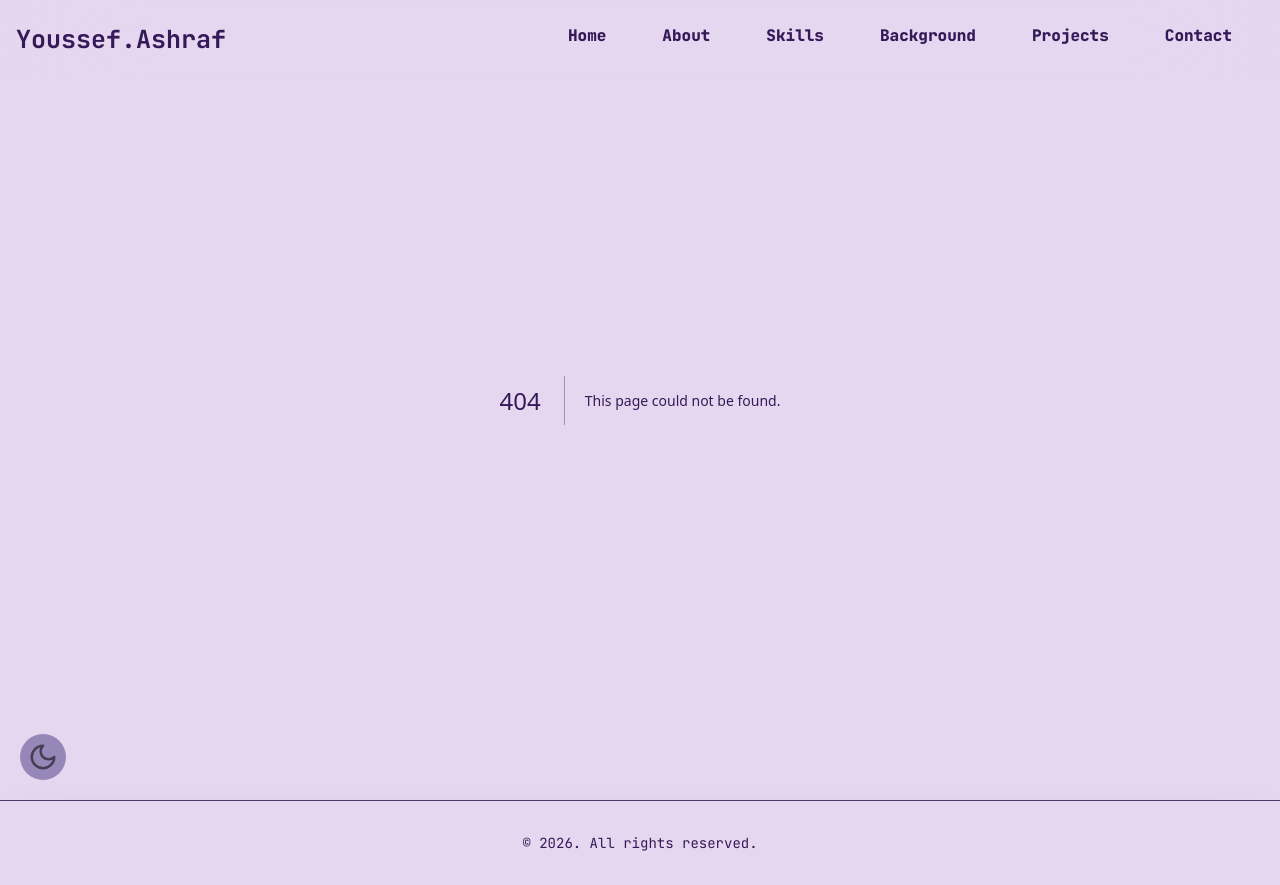
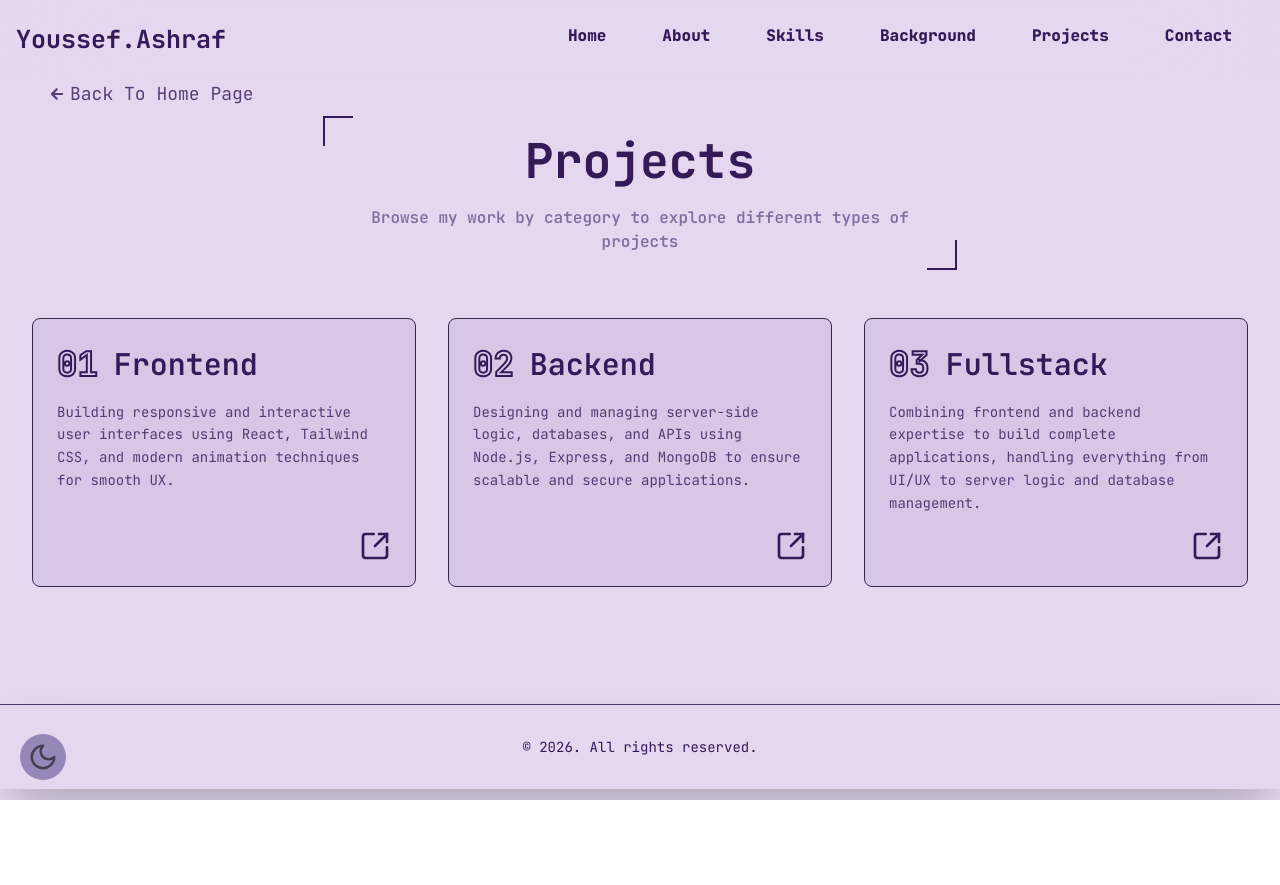
Before and after one commit to youssefsalehs/portfolio, a Next.js app: page /projects in a window 1280 px wide. Before the commit this address had no page. After the commit the page ends 800 px from the top, so only its background shows below. Built offline with nearby package versions, Linux system fonts and the light colour scheme; what @mui/material-nextjs would draw is missing.

Commit message:
implement: Projects Store Page

```diff
--- a/src/app/globals.css
+++ b/src/app/globals.css
@@ -4,7 +4,6 @@
 :root {
   --font-jetbrainsMono: "JetBrains Mono", monospace;
 }
-
 body {
   font-family: var(--font-jetbrainsMono);
 }
--- /dev/null
+++ b/src/app/projects/page.js
@@ -0,0 +1,25 @@
+import BackButton from "@/components/Buttons/backbutton";
+import Header from "@/components/Header/Header";
+import CategoriesContainer from "@/components/Projects/CategoriesContainer";
+
+export const metadata = {
+  title: "Categories",
+  description:
+    "Explore different categories of projects built by Youssef Ashraf using modern technologies like React and Next.js.",
+};
+export default function Products() {
+  return (
+    <div className="flex flex-col  min-h-[88vh]   pt-20 gap-2 pb-6">
+      <div className="self-start">
+        <BackButton text="Back To Home Page" to="/" />
+      </div>
+      <Header
+        title={"Projects"}
+        desc={
+          "Browse my work by category to explore different types of projects"
+        }
+      />
+      <CategoriesContainer />
+    </div>
+  );
+}
--- /dev/null
+++ b/src/components/Buttons/backbutton.js
@@ -0,0 +1,16 @@
+"use client";
+
+import { useRouter } from "next/navigation";
+import { IoMdArrowRoundBack } from "react-icons/io";
+export default function BackButton({ text, to }) {
+  const router = useRouter();
+
+  return (
+    <button
+      onClick={() => (to ? router.push(to) : router.back())}
+      className="px-4  flex items-center gap-1 opacity-80 hover:translate-x-4 hover:opacity-100 text-lg transition-all duration-300"
+    >
+      <IoMdArrowRoundBack /> {text}
+    </button>
+  );
+}
--- /dev/null
+++ b/src/components/Projects/CategoriesContainer.js
@@ -0,0 +1,11 @@
+import { categories } from "@/constants/constants";
+import CategoryCard from "./CategoryCard";
+export default function CategoriesContainer() {
+  return (
+    <div className="grid md:grid-cols-2 lg:grid-cols-3 gap-8 ">
+      {categories.map((category, i) => (
+        <CategoryCard category={category} key={i} />
+      ))}
+    </div>
+  );
+}
--- /dev/null
+++ b/src/components/Projects/CategoryCard.js
@@ -0,0 +1,37 @@
+import Link from "next/link";
+
+import { Typography } from "@mui/material";
+import { LuSquareArrowOutUpRight } from "react-icons/lu";
+import Hollow from "../Text/HollowText";
+
+export default function CategoryCard({ category }) {
+  return (
+    <Link href={`/projects/category/${category.title}`}>
+      <div className="bg-primary-800 border-secondary-700 bg-opacity-10 p-6 rounded-lg flex flex-col gap-4 border hover:shadow-[0_0_15px_#c27cff65] transition-all duration-300 cursor-pointer h-full">
+        <div className="flex items-center gap-4">
+          <Hollow text={category.number} />
+          <h3 className="font-semibold text-3xl capitalize">
+            {category.title}
+          </h3>
+        </div>
+        <p className="text-sm  opacity-80 leading-relaxed">
+          {category.description}
+        </p>
+        <Typography
+          sx={{
+            alignSelf: "end",
+            mt: "auto",
+            fontSize: "2em",
+            "&:hover": {
+              color: "primary.dark",
+              transform: "translateX(-4px)",
+              transition: "all .3s",
+            },
+          }}
+        >
+          <LuSquareArrowOutUpRight />
+        </Typography>
+      </div>
+    </Link>
+  );
+}
--- /dev/null
+++ b/src/components/Text/HollowText.js
@@ -0,0 +1,18 @@
+"use client";
+import { Typography, useTheme } from "@mui/material";
+export default function Hollow({ text, size }) {
+  const theme = useTheme();
+  return (
+    <Typography
+      variant="h4"
+      sx={{
+        color: "transparent",
+        WebkitTextStroke: `2px  ${theme.palette.text.primary}`,
+        fontWeight: "bold",
+        fontSize: `${size}` || "3em",
+      }}
+    >
+      {text}
+    </Typography>
+  );
+}
```
